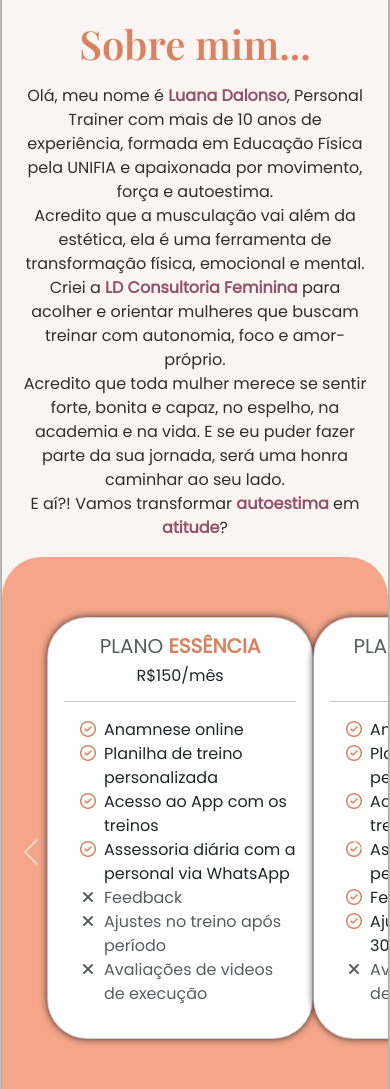
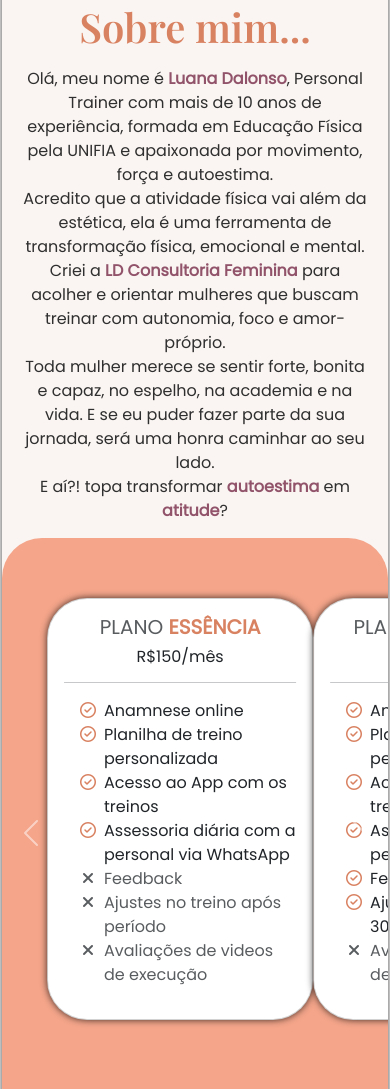
Before and after one commit to mtstavares/LD-Consultoria, a plain HTML site: page index.html in a window 390 px wide. Shown: the part 911-2000 px from the top of the page. Drawn offline with nearby package versions, Linux system fonts and the light colour scheme.

Commit message:
mudança no texto do sobre mim

```diff
--- a/index.html
+++ b/index.html
@@ -109,7 +109,7 @@
                             Física pela UNIFIA e apaixonada por movimento, força e autoestima.
                         </p>
                         <p>
-                            Acredito que a musculação vai além da estética, ela é uma ferramenta de transformação
+                            Acredito que a atividade física vai além da estética, ela é uma ferramenta de transformação
                             física,
                             emocional e mental.
                         </p>
@@ -119,10 +119,10 @@
                             foco e amor-próprio.
                         </p>
                         <p>
-                            Acredito que toda mulher merece se sentir forte, bonita e capaz, no espelho, na academia e
+                            Toda mulher merece se sentir forte, bonita e capaz, no espelho, na academia e
                             na vida. E se eu puder fazer parte da sua jornada, será uma honra caminhar ao seu lado.
                         </p>
-                        <p>E aí?! Vamos transformar <b>autoestima</b> em <b>atitude</b>?</p>
+                        <p>E aí?! topa transformar <b>autoestima</b> em <b>atitude</b>?</p>
                     </div>
 
                 </div>
--- a/style.css
+++ b/style.css
@@ -450,7 +450,7 @@ input[type="number"]::-webkit-outer-spin-button {
 
     #container {
         width: 99%;
-        margin: 8px 0;
+        margin: 1px 0;
     }
 }
 
@@ -460,9 +460,7 @@ input[type="number"]::-webkit-outer-spin-button {
         display: block !important;
     }
 
-    .container {
-        margin: 2px 0;
-    }
+
 
     #pricing {
         display: none !important;
```
